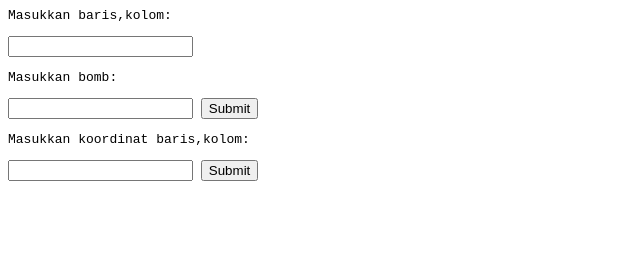
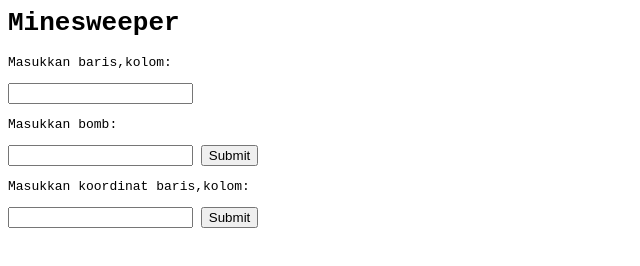
Before and after one commit to gabesx/minesweepernew, a plain HTML site: page index.html in a window 1280 px wide. Shown: the whole page, without its empty margins (0-640 px from the left). Drawn offline with Linux system fonts and the light colour scheme.

Commit message:
finishing display

```diff
--- a/index.html
+++ b/index.html
@@ -4,6 +4,7 @@
     <link rel="stylesheet" href="style.css">
   </head>
   <body>
+    <h1>Minesweeper</h1>
     <p>Masukkan baris,kolom: </p>
     <input type="text" class="boardInput">
     <p>Masukkan bomb: </p>
```
